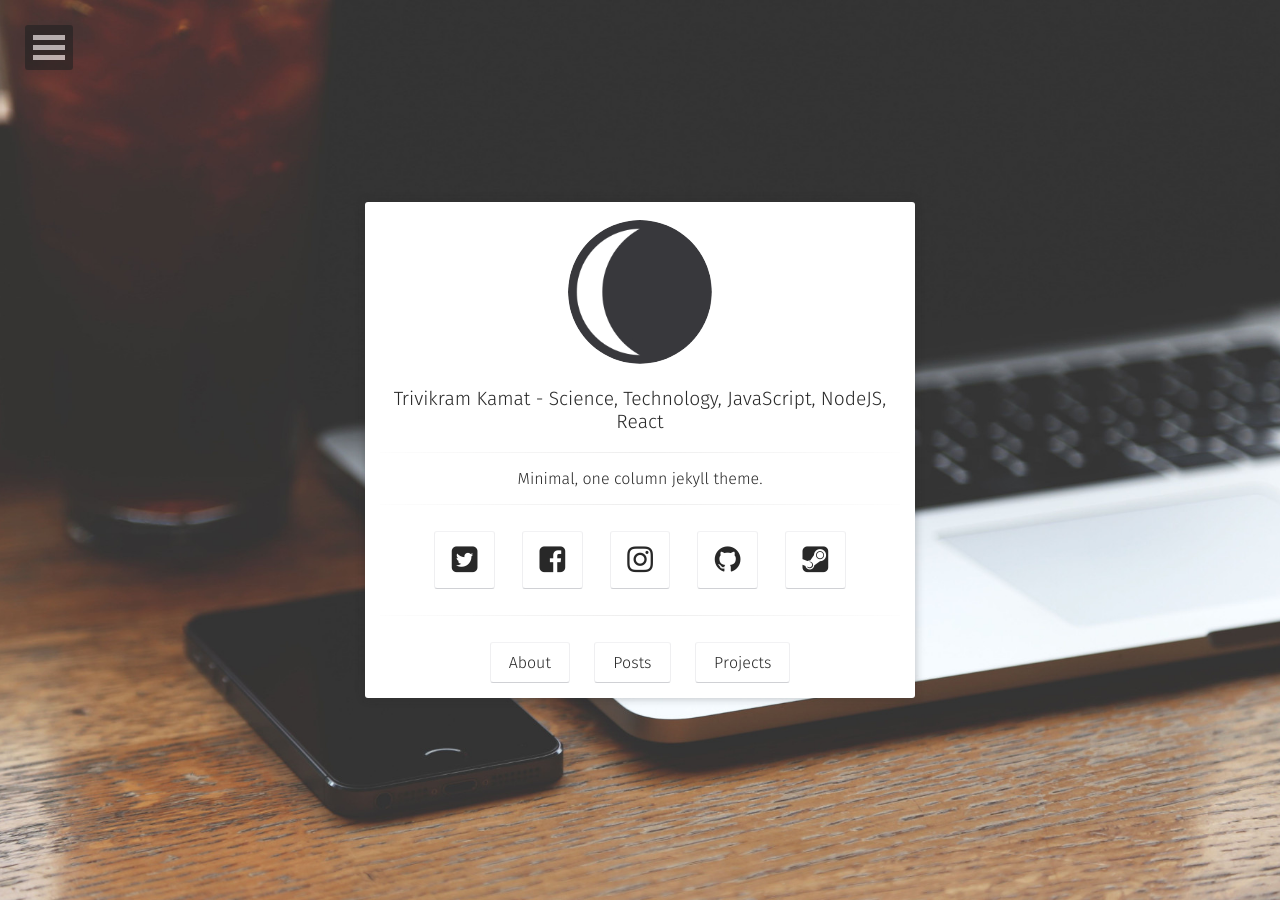
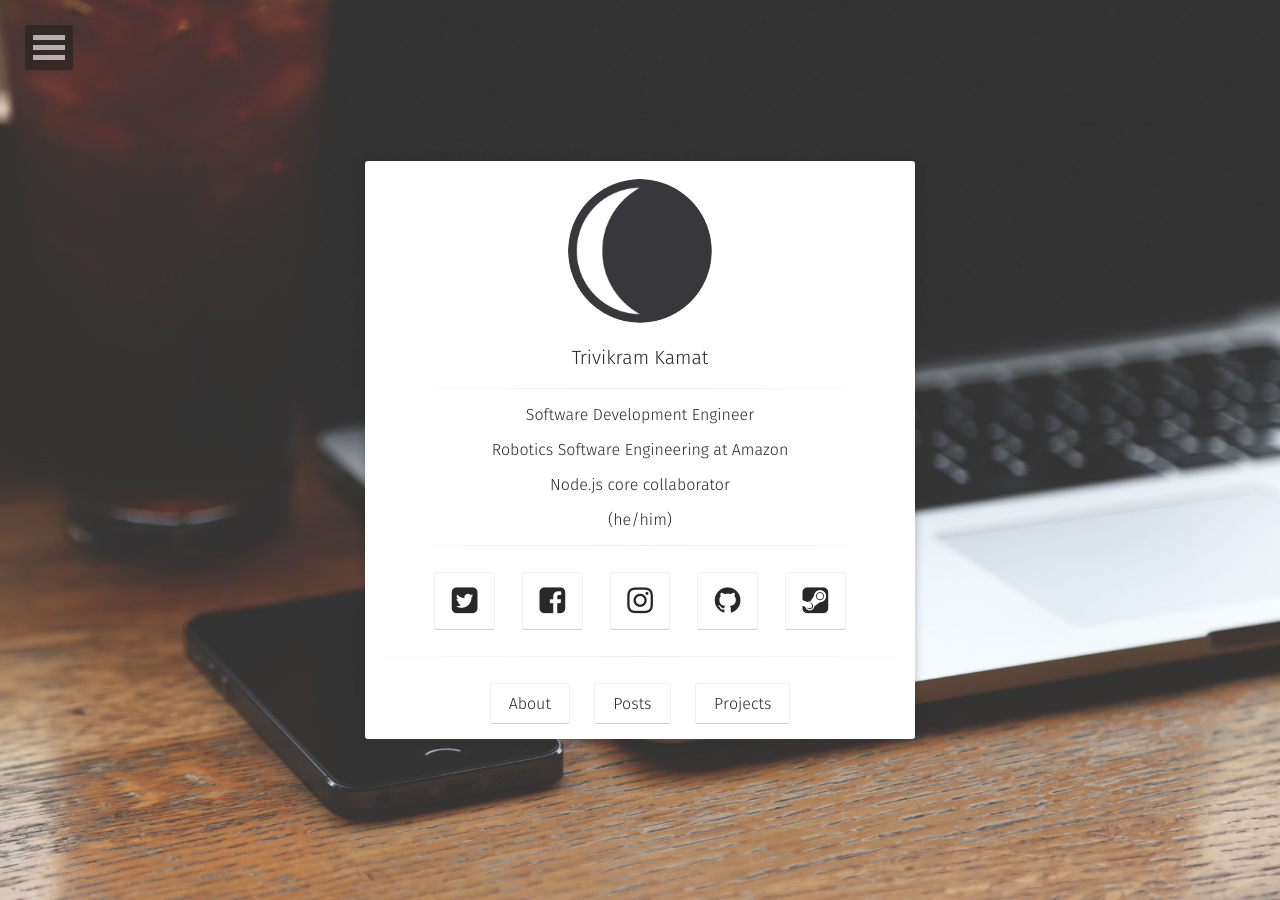
Before and after one commit to trivikr/trivikr.github.io, a Jekyll site: the page built from index.html, in a window 1280 px wide. Built offline with Jekyll 4.4.1, drawn with Linux system fonts in a browser that asks for light colours; some web fonts are replaced.

Commit message:
Added details

```diff
--- a/_config.yml
+++ b/_config.yml
@@ -1,14 +1,17 @@
 # Site
-title:              Trivikram Kamat - Science, Technology, JavaScript, NodeJS, React
-bio:                'Minimal, one column jekyll theme.'
-description:        "Moon is a minimal, one column jekyll theme for your blog."
+title:              Trivikram Kamat
+role:               'Software Development Engineer'
+company:            'Robotics Software Engineering at Amazon'
+bio:                'Node.js core collaborator'
+gender:             (he/him)
+description:        "Trivikram Kamat - Software Development Engineer, Science, Technology, JavaScript, NodeJS, React"
 reading_time:       true
 words_per_minute:   200
 logo:               'assets/img/logo.png'
 background:         'assets/img/placeholder-big.jpg'
 tiled_bg:           false   # Set this true if you want to tile your background image, otherwise it will be covered
 locale:             en_US
-url:                https://taylantatli.github.io/Moon
+url:                https://trivikr.github.io
 
 # Jekyll
 permalink:          /:title/
--- a/_layouts/home.html
+++ b/_layouts/home.html
@@ -16,18 +16,23 @@ layout: compress
         <div class="container animated fadeIn">
             <div class="row">
                     <a href="{{ site.url }}">
-                        <img src="{{ site.logo }}" class="img-circle zoombtn animated rotateIn">
+                        <img src="{{ site.logo }}" class="img-circle">
                     </a>
                     <h3 class="title">
-                        <a class="zoombtn" href="{{ site.url }}">
-                        	<p style="font-size:1.2rem;font-weight:300">{{ site.title }}</p>
-			            </a>
+                        <p style="font-size:1.2rem;font-weight:300">{{ site.title }}</p>
                     </h3>
                     <hr class="hr-line">
                     <h3 class="title">
-                        <a href="{{ site.url }}">
-                        	<p style="font-size:1rem;font-weight:300">{{ site.bio }}</p>
-			            </a>
+                        <p style="font-size:1rem;font-weight:300">{{ site.role }}</p>
+                    </h3>
+                    <h3 class="title">
+                        <p style="font-size:1rem;font-weight:300">{{ site.company }}</p>
+                    </h3>
+                    <h3 class="title">
+                        <p style="font-size:1rem;font-weight:300">{{ site.bio }}</p>
+                    </h3>
+                    <h3 class="title">
+                        <p style="font-size:1rem;font-weight:300">{{ site.gender }}</p>
                     </h3>
                     {% include social-links.html %}
                   <hr class="hr-line">
```
